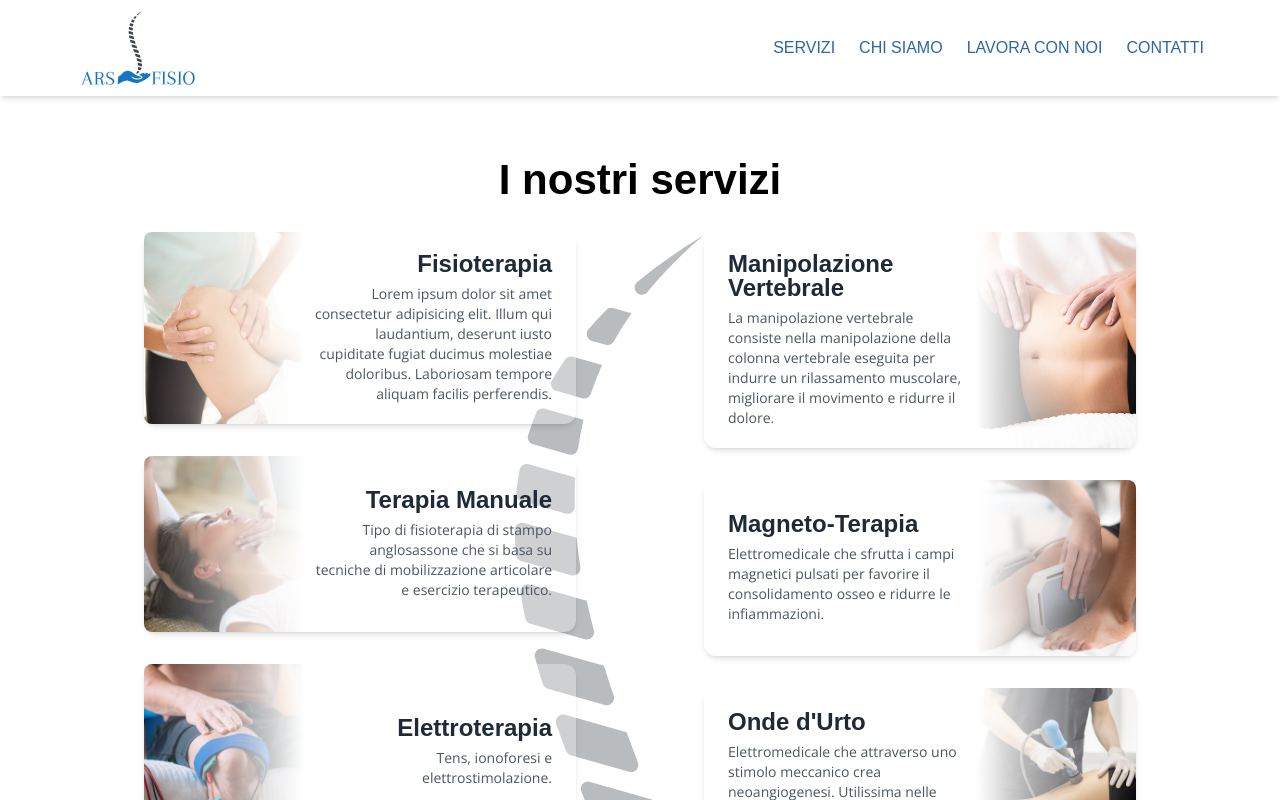
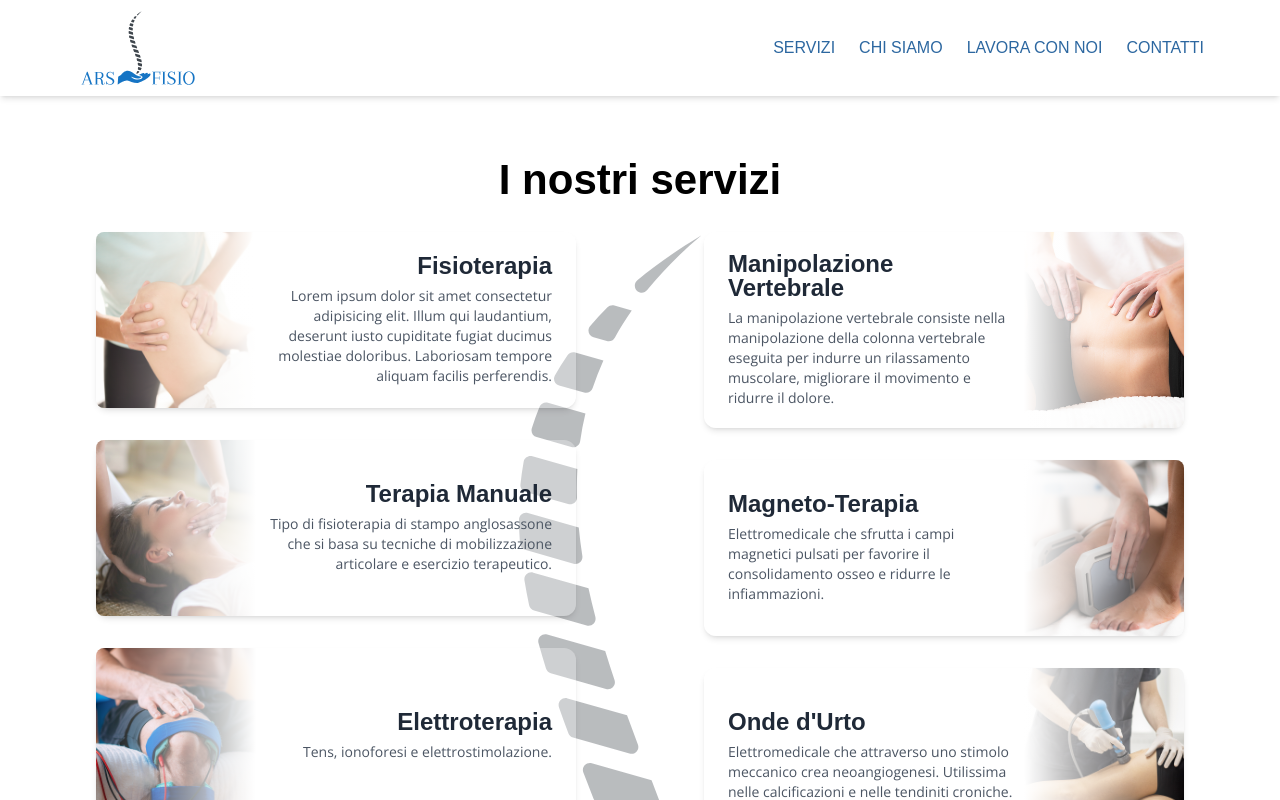
Before and after one commit to rolindaz/ars-fisio, a React (Vite) app: page /servizi in a window 1280 px wide. Shown: the top 800 px of the page. Built offline with nearby package versions, Linux system fonts and the light colour scheme; a web font is replaced by a local one.

Commit message:
feat: enhance ServiceCard and Servizi components with improved layout and styling adjustments

```diff
--- a/src/components/ServiceCard.jsx
+++ b/src/components/ServiceCard.jsx
@@ -9,10 +9,10 @@ export default function ServiceCard({
     <>
       <div
         style={{ animationDelay: `${delay}ms` }}
-        className={`${align === "right" ? "animate-slide-right" : "animate-slide-left"}`}
+        className={`w-full ${align === "right" ? "animate-slide-right" : "animate-slide-left"}`}
       >
         <div
-          className={`inner-card group flex justify-between items-center gap-2 rounded-xl bg-white/30 backdrop-blur-md shadow-md transition-all min-h-44 duration-500 hover:shadow-lg hover:-translate-y-1 ${align === "right" ? "flex-row-reverse text-right" : ""}`}
+          className={`inner-card group flex w-full items-center justify-between gap-2 rounded-xl bg-white/30 backdrop-blur-md shadow-md transition-all min-h-44 duration-500 hover:-translate-y-1 hover:shadow-lg ${align === "right" ? "flex-row-reverse text-right" : ""}`}
         >
           {/* Text */}
           <div className={`py-5 ${align === "right" ? "pe-6" : "ps-6"}`}>
--- a/src/pages/Servizi.jsx
+++ b/src/pages/Servizi.jsx
@@ -24,7 +24,7 @@ export default function Servizi() {
             }}
           >
           </div>
-            <div className="overlay-services relative grid grid-cols-1 md:grid-cols-2 gap-12 md:gap-32 max-w-5xl mx-auto px-4">
+            <div className="overlay-services relative mx-auto grid max-w-6xl grid-cols-1 gap-12 px-4 md:grid-cols-2 md:gap-32">
               {/* LEFT COLUMN */}
               <div className="flex flex-col gap-8">
                 {left.map((s, i) => (
```
